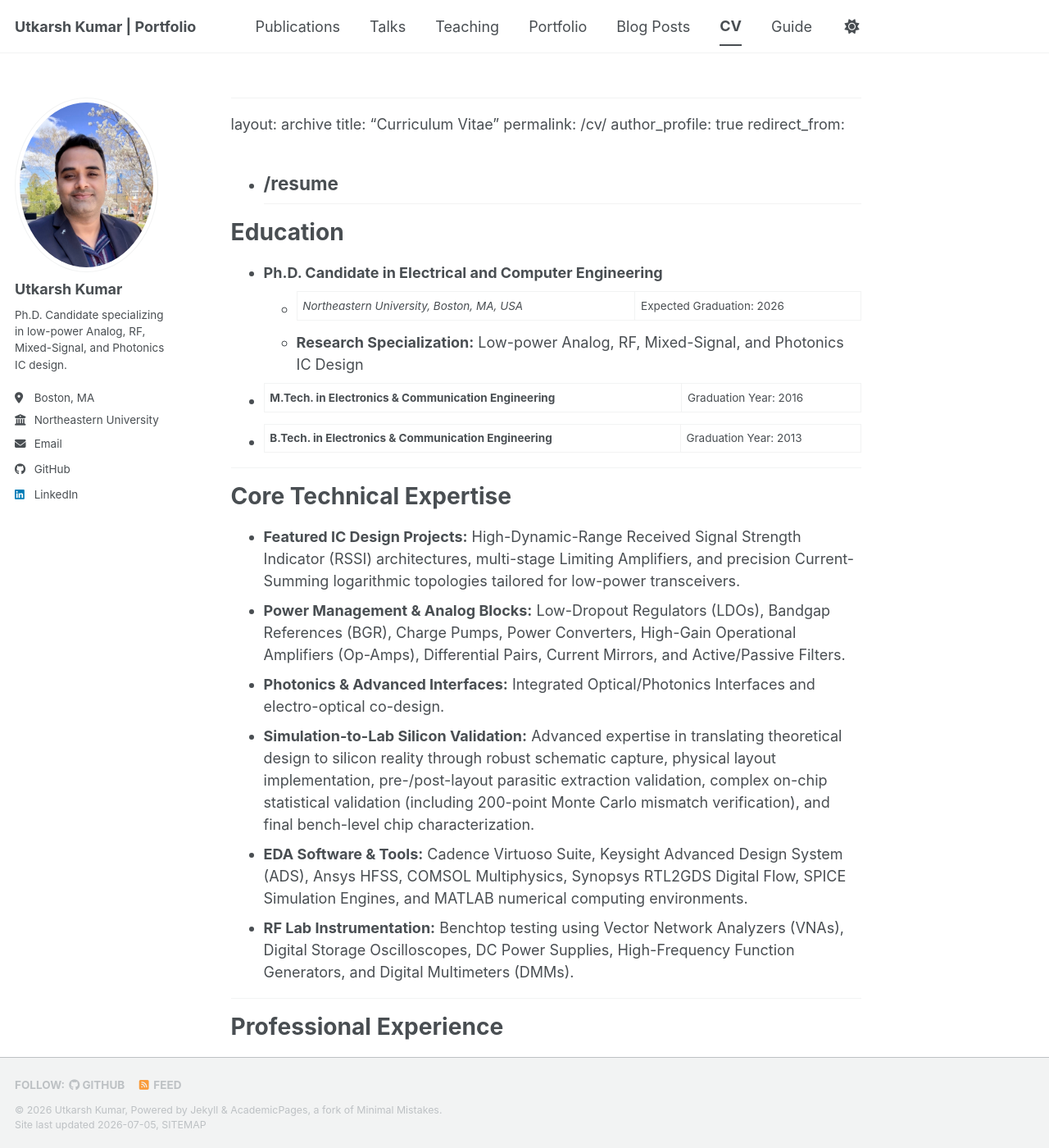
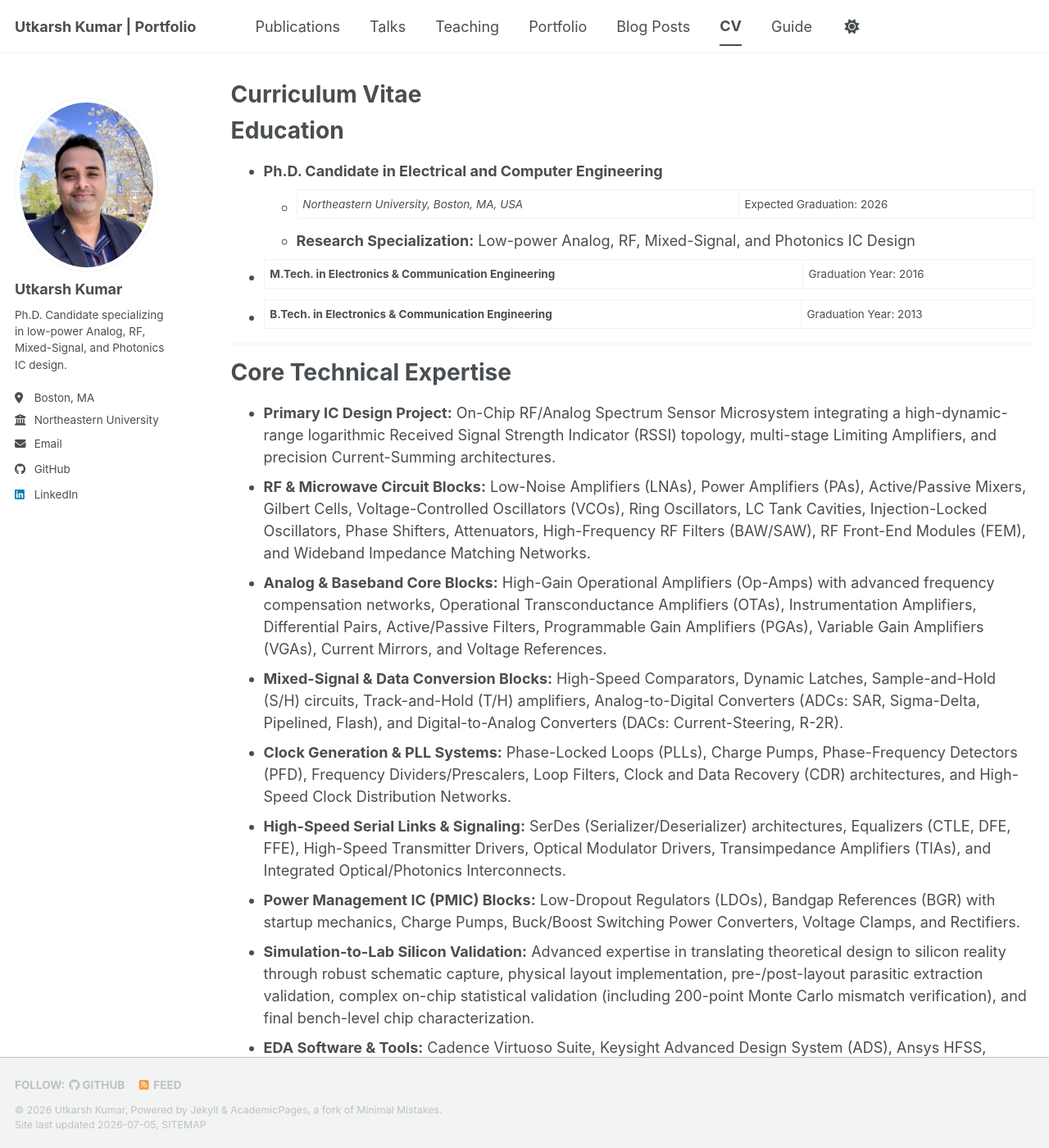
Before and after one commit to Ut1991/Ut1991.github.io, a Jekyll site: the page built from _pages/cv.md, in a window 1280 px wide and 1400 px high. Shown: the whole window at 82% size. Built offline with Jekyll 4.4.1, drawn with Linux system fonts in a browser that asks for light colours; our own code applies the rules of GitHub Pages for plain Markdown files; a style sheet for code colours, icons or effects is not loaded.

Commit message:
Update cv.md

```diff
--- a/_pages/cv.md
+++ b/_pages/cv.md
@@ -1,4 +1,4 @@
-  ---
+---
 layout: archive
 title: "Curriculum Vitae"
 permalink: /cv/
@@ -21,9 +21,13 @@ Education
 
 Core Technical Expertise
 ======
-* **Featured IC Design Projects:** High-Dynamic-Range Received Signal Strength Indicator (RSSI) architectures, multi-stage Limiting Amplifiers, and precision Current-Summing logarithmic topologies tailored for low-power transceivers.
-* **Power Management & Analog Blocks:** Low-Dropout Regulators (LDOs), Bandgap References (BGR), Charge Pumps, Power Converters, High-Gain Operational Amplifiers (Op-Amps), Differential Pairs, Current Mirrors, and Active/Passive Filters.
-* **Photonics & Advanced Interfaces:** Integrated Optical/Photonics Interfaces and electro-optical co-design.
+* **Primary IC Design Project:** On-Chip RF/Analog Spectrum Sensor Microsystem integrating a high-dynamic-range logarithmic Received Signal Strength Indicator (RSSI) topology, multi-stage Limiting Amplifiers, and precision Current-Summing architectures.
+* **RF & Microwave Circuit Blocks:** Low-Noise Amplifiers (LNAs), Power Amplifiers (PAs), Active/Passive Mixers, Gilbert Cells, Voltage-Controlled Oscillators (VCOs), Ring Oscillators, LC Tank Cavities, Injection-Locked Oscillators, Phase Shifters, Attenuators, High-Frequency RF Filters (BAW/SAW), RF Front-End Modules (FEM), and Wideband Impedance Matching Networks.
+* **Analog & Baseband Core Blocks:** High-Gain Operational Amplifiers (Op-Amps) with advanced frequency compensation networks, Operational Transconductance Amplifiers (OTAs), Instrumentation Amplifiers, Differential Pairs, Active/Passive Filters, Programmable Gain Amplifiers (PGAs), Variable Gain Amplifiers (VGAs), Current Mirrors, and Voltage References.
+* **Mixed-Signal & Data Conversion Blocks:** High-Speed Comparators, Dynamic Latches, Sample-and-Hold (S/H) circuits, Track-and-Hold (T/H) amplifiers, Analog-to-Digital Converters (ADCs: SAR, Sigma-Delta, Pipelined, Flash), and Digital-to-Analog Converters (DACs: Current-Steering, R-2R).
+* **Clock Generation & PLL Systems:** Phase-Locked Loops (PLLs), Charge Pumps, Phase-Frequency Detectors (PFD), Frequency Dividers/Prescalers, Loop Filters, Clock and Data Recovery (CDR) architectures, and High-Speed Clock Distribution Networks.
+* **High-Speed Serial Links & Signaling:** SerDes (Serializer/Deserializer) architectures, Equalizers (CTLE, DFE, FFE), High-Speed Transmitter Drivers, Optical Modulator Drivers, Transimpedance Amplifiers (TIAs), and Integrated Optical/Photonics Interconnects.
+* **Power Management IC (PMIC) Blocks:** Low-Dropout Regulators (LDOs), Bandgap References (BGR) with startup mechanics, Charge Pumps, Buck/Boost Switching Power Converters, Voltage Clamps, and Rectifiers.
 * **Simulation-to-Lab Silicon Validation:** Advanced expertise in translating theoretical design to silicon reality through robust schematic capture, physical layout implementation, pre-/post-layout parasitic extraction validation, complex on-chip statistical validation (including 200-point Monte Carlo mismatch verification), and final bench-level chip characterization.
 * **EDA Software & Tools:** Cadence Virtuoso Suite, Keysight Advanced Design System (ADS), Ansys HFSS, COMSOL Multiphysics, Synopsys RTL2GDS Digital Flow, SPICE Simulation Engines, and MATLAB numerical computing environments.
 * **RF Lab Instrumentation:** Benchtop testing using Vector Network Analyzers (VNAs), Digital Storage Oscilloscopes, DC Power Supplies, High-Frequency Function Generators, and Digital Multimeters (DMMs).
```
